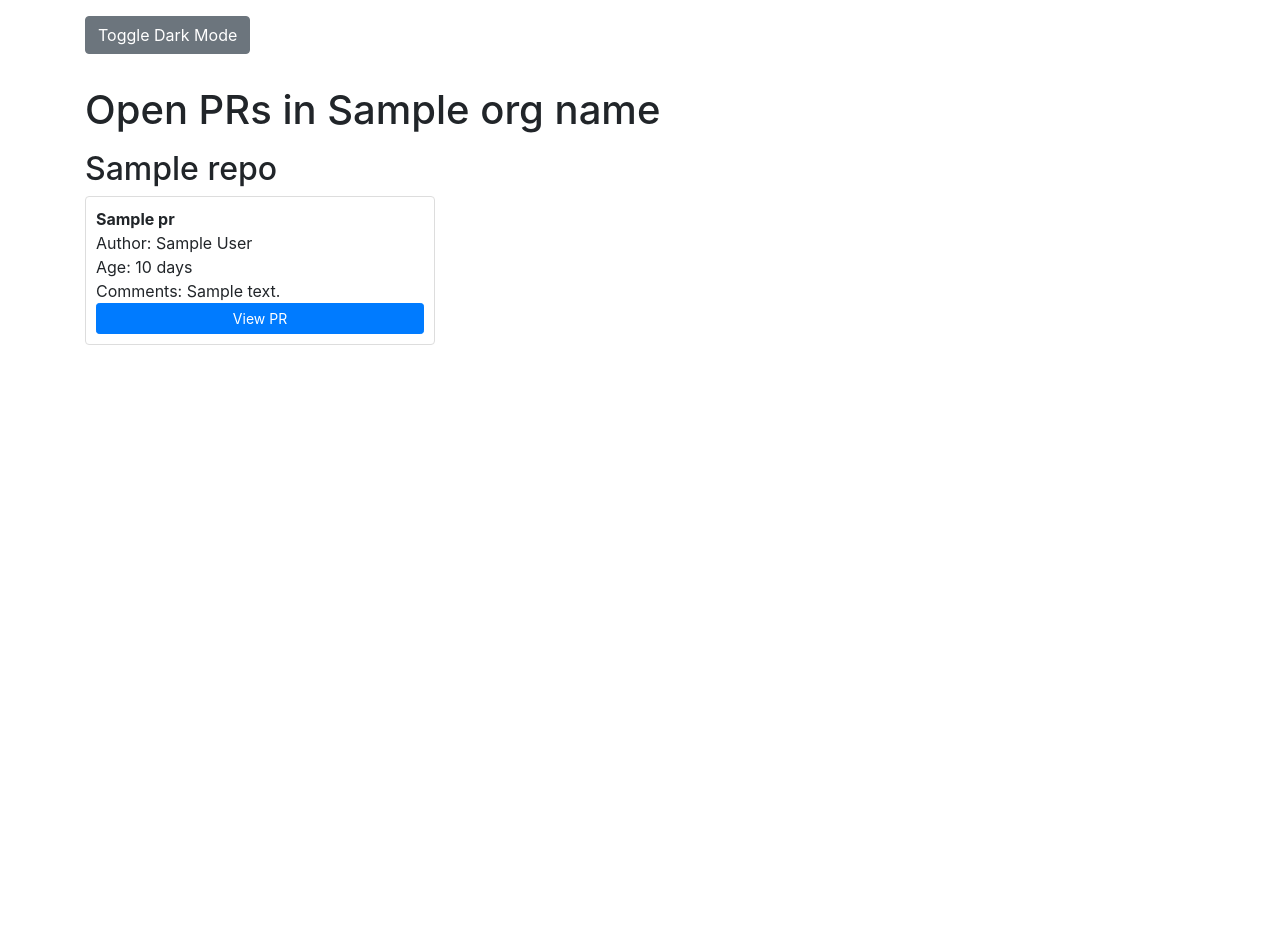
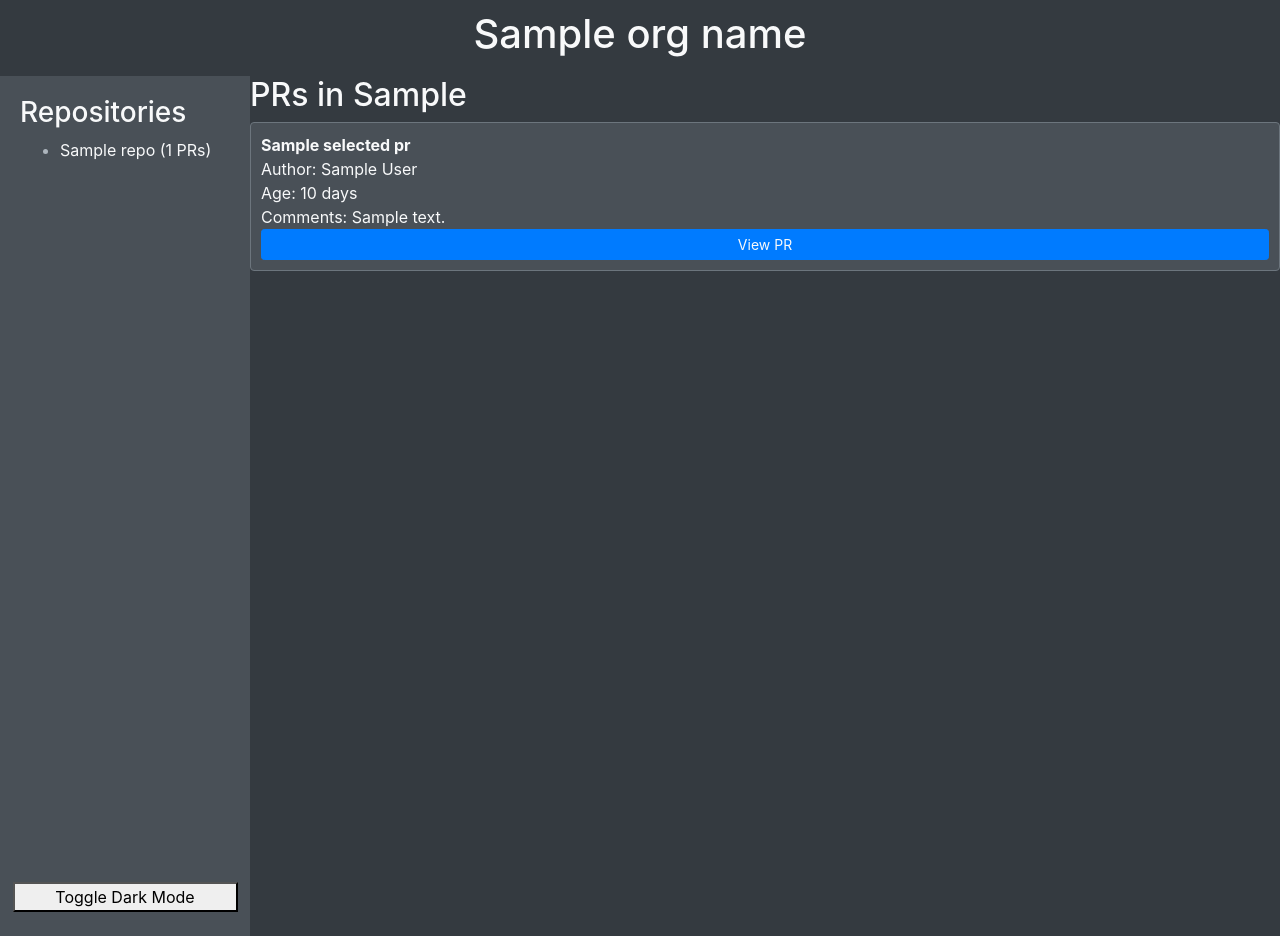
Before and after one commit to nomadicj/gh_pr_dash, a Flask app: template templates/index.html in a window 1280 px wide. Run offline with Flask 3, Linux system fonts and the light colour scheme; the template is opened without the code that fills it: most values are stand-ins (such as "Sample title", 1, 10 or a date in 2020); some libraries are stand-ins or nearby versions.

Commit message:
Moving UI around

```diff
--- a/app.py
+++ b/app.py
@@ -13,7 +13,8 @@ def calculate_age(created_at):
     return (datetime.utcnow() - created_date).days
 
 @app.route('/')
-def index():
+@app.route('/repo/<repo_name>')
+def index(repo_name=None):
     org_name = os.getenv('ORG_NAME')  # Pulls the organization name from .env
     token = os.getenv('GITHUB_TOKEN')  # Pulls the GitHub token from .env
 
@@ -35,7 +36,24 @@ def index():
                 'comments': pr.get('comments', 0)
             } for pr in prs]
 
-    return render_template('index.html', org_name=org_name, prs_by_repo=prs_by_repo)
+    repo_names = [repo['name'] for repo in repos]  # Extract repository names
+
+    repo_pr_counts = {repo: len(prs) for repo, prs in prs_by_repo.items()}
+
+    if repo_name and repo_name in prs_by_repo:
+        selected_prs = prs_by_repo[repo_name]
+    else:
+        selected_prs = []
+
+    return render_template(
+        'index.html',
+        org_name=org_name,
+        prs_by_repo=prs_by_repo,
+        repo_names=repo_names,
+        repo_pr_counts=repo_pr_counts,
+        selected_prs=selected_prs,
+        selected_repo=repo_name
+        )
 
 if __name__ == '__main__':
     app.run(host='0.0.0.0', port=5000, debug=True)
--- a/templates/index.html
+++ b/templates/index.html
@@ -30,18 +30,63 @@
             background-color: #007bff;
             border-color: #007bff;
         }
+        .sidebar {
+            position: relative; /* Needed for absolute positioning inside */
+            padding-bottom: 60px; /* Give enough space for the button */
+            height: 100vh;
+            overflow-y: auto;
+            background-color: #f8f9fa;
+            padding: 20px;
+            width: 250px; /* Adjust as needed */
+            position: fixed;
+        }
+        .content {
+            margin-left: 250px; /* Adjust based on sidebar width */
+        }
+        .sidebar {
+            /* ... existing sidebar styles ... */
+        }
+        .content {
+            /* ... existing content styles ... */
+        }
+
+        /* Dark mode specific styles */
+        .dark-mode {
+            background-color: #343a40; /* Dark background for body */
+            color: #f8f9fa; /* Light text */
+        }
+        .dark-mode .sidebar {
+            background-color: #495057; /* Darker background for sidebar */
+        }
+        .dark-mode .sidebar ul li {
+            color: #adb5bd; /* Lighter text color for sidebar items */
+        }
+        .dark-mode .content {
+            background-color: #343a40; /* Optional: Dark background for content */
+        }
+        .dark-mode header {
+        background-color: #343a40; /* Dark background for header */
+        color: #f8f9fa; /* Light text color for header */
+    }
     </style>
 </head>
-<body>
-    <div class="container">
-        <button class="btn btn-secondary my-3" onclick="toggleDarkMode()">Toggle Dark Mode</button>
-        <h1 class="my-3">Open PRs in {{ org_name }}</h1>
-
-        <div class="row">
-            {% for repo, prs in prs_by_repo.items() %}
-                <div class="col-md-4 mb-4">
-                    <h2>{{ repo }}</h2>
-                    {% for pr in prs %}
+<body class="dark-mode">
+    <header style="background-color: #343a40; color: #f8f9fa; padding: 10px; text-align: center;">
+        <h1>{{ org_name }}</h1>
+    </header>
+    <div class="sidebar">
+        <h3>Repositories</h3>
+        <ul>
+            {% for repo, count in repo_pr_counts.items() %}
+                <li><a href="/repo/{{ repo }}">{{ repo }} ({{ count }} PRs)</a></li>
+            {% endfor %}
+        </ul>
+        <button onclick="toggleDarkMode()" id="darkModeToggle" style="position: absolute; bottom: 100px; width: 90%; left: 5%;">Toggle Dark Mode</button>
+    </div>
+    <div class="content">
+        {% if selected_prs %}
+            <h2>PRs in {{ selected_repo }}</h2>
+            {% for pr in selected_prs %}
                 <div class="pr card card-body mb-3">
                     <div class="pr-header">{{ pr.title }}</div>
                     <div>Author: {{ pr.author }}</div>
@@ -50,16 +95,28 @@
                     <a href="{{ pr.url }}" class="btn btn-primary btn-sm" target="_blank">View PR</a>
                 </div>
             {% endfor %}
-                </div>
-            {% endfor %}
-        </div>
+        {% else %}
+            <p>Select a repository to view PRs.</p>
+        {% endif %}
     </div>
 
     <script>
+        // Check and apply user's preferred theme on page load
+        if(localStorage.getItem('theme') === 'light') {
+            document.body.classList.remove('dark-mode');
+        }
+
         function toggleDarkMode() {
             document.body.classList.toggle('dark-mode');
+            // Save the user's preference to local storage
+            if(document.body.classList.contains('dark-mode')) {
+                localStorage.setItem('theme', 'dark');
+            } else {
+                localStorage.setItem('theme', 'light');
+            }
         }
     </script>
+
 
     <!-- Bootstrap JS -->
     <script src="https://code.jquery.com/jquery-3.3.1.slim.min.js"></script>
```
Lines whose indentation alone changed are shown as unchanged.
